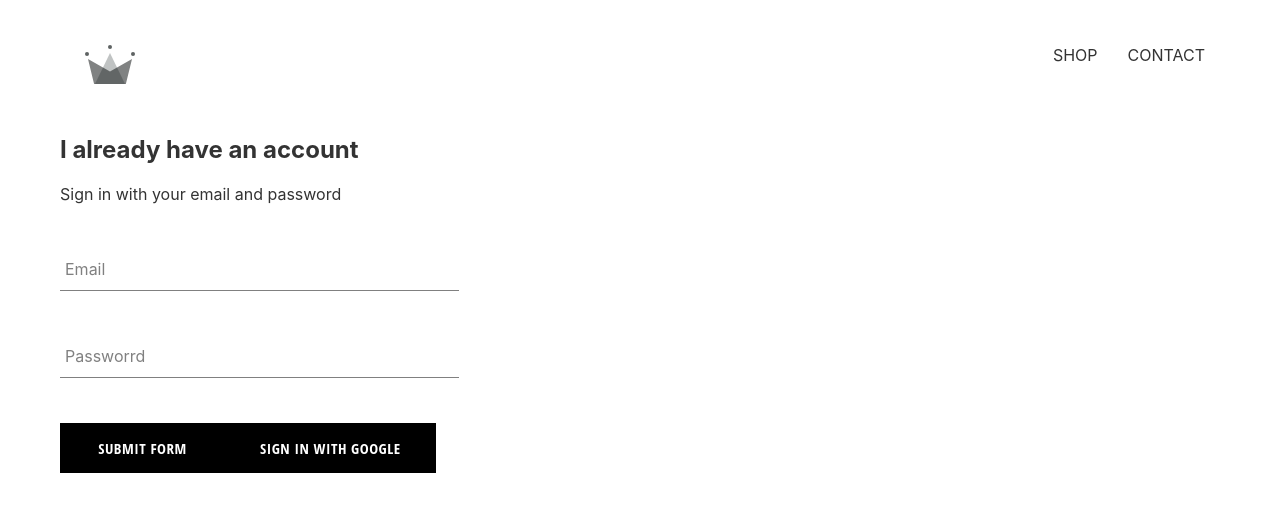
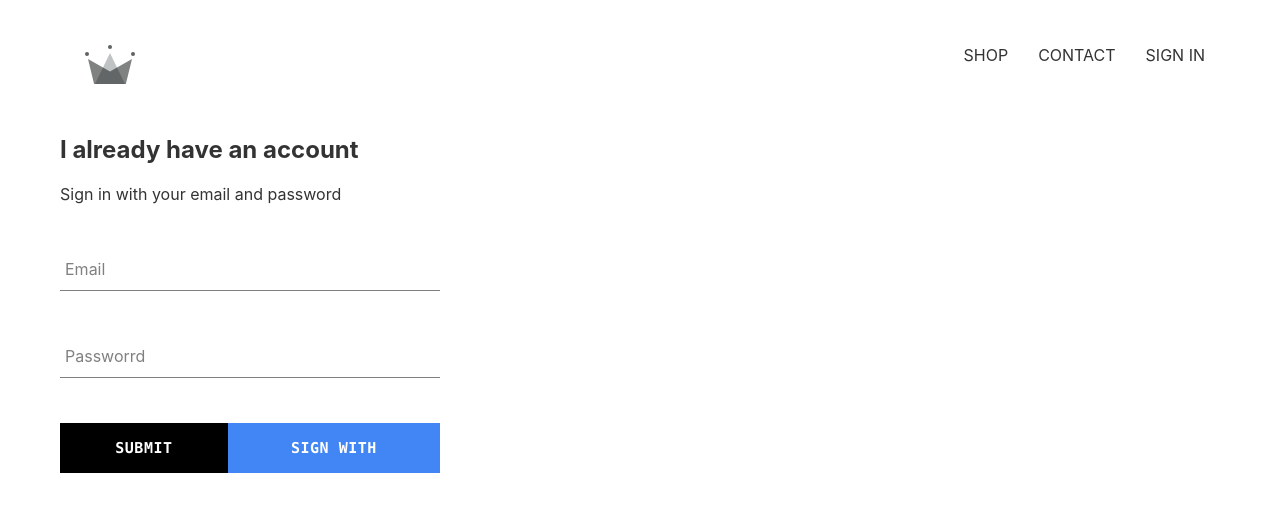
Before and after one commit to jonjj2016/online-shop, a React (Create React App) app: page /signin in a window 1280 px wide. Shown: the top 512 px of the page. Built offline with nearby package versions, Linux system fonts and the light colour scheme; no server answers.

Commit message:
integrated Firebase into application

```diff
--- a/src/App.css
+++ b/src/App.css
@@ -8,5 +8,11 @@
 
 a {
   text-decoration: none;
-  color: #333
+  color: #333;
+  font-family: source-code-pro, Menlo, Monaco, Consolas, "Courier New",
+
 }
+
+* {
+  box-sizing: border-box
+}
--- a/src/App.js
+++ b/src/App.js
@@ -1,22 +1,41 @@
-import React from 'react';
+import React, { Component } from 'react';
 import './App.css';
 import { Route, Switch } from 'react-router-dom';
 import ShopPage from './page/shop-page/shop.collection';
 import Homepage from './page/homepage/homepage.component';
 import Hader from './components/header/header.component';
 import SignInAndSignOutPage from './page/signin-and-signup-page/signin-and-signup-page.component';
+import { auth } from './firebase/firebase.utils';
 
-function App() {
-  return (
-    <div>
-      <Hader />
-      <Switch>
-        <Route exact path="/" component={Homepage} />
-        <Route path="/shop" component={ShopPage} />
-        <Route path="/signin" component={SignInAndSignOutPage} />
-      </Switch>
-    </div>
-  );
+class App extends Component {
+  constructor() {
+    super();
+    this.state = {
+      currentUser: null
+    };
+  }
+
+  //unsubscribeFromAuth=null
+  componentDidMount() {
+    auth.onAuthStateChanged(user => {
+      this.setState({ currentUser: user });
+    });
+  }
+  componentWillUnmount() {
+    this.unsubscribeFromAuth();
+  }
+  render() {
+    return (
+      <div>
+        <Hader currentUser={this.state.currentUser} />
+        <Switch>
+          <Route exact path="/" component={Homepage} />{' '}
+          <Route path="/shop" component={ShopPage} />{' '}
+          <Route path="/signin" component={SignInAndSignOutPage} />{' '}
+        </Switch>{' '}
+      </div>
+    );
+  }
 }
 
 export default App;
--- a/src/components/custom-button/custom-button.component.jsx
+++ b/src/components/custom-button/custom-button.component.jsx
@@ -1,8 +1,11 @@
 import React from 'react';
 import './custom-button.style.scss';
 
-const CustomButton = ({ children, ...otherPrrops }) => (
-  <button className="custom-button" {...otherPrrops}>
+const CustomButton = ({ children, isGoogleSignIn, ...otherPrrops }) => (
+  <button
+    className={`${isGoogleSignIn ? 'google-sign-in' : ''}  custom-button`}
+    {...otherPrrops}
+  >
     {children}
   </button>
 );
--- a/src/components/custom-button/custom-button.style.scss
+++ b/src/components/custom-button/custom-button.style.scss
@@ -1,5 +1,5 @@
 .custom-button {
-    min-width: 165px;
+    min-width: 150px;
     width: auto;
     height: 50px;
     letter-spacing: 0.5px;
@@ -9,7 +9,7 @@
     background-color: black;
     color: white;
     text-transform: uppercase;
-    font-family: 'Open Sans Condensed';
+    font-family: source-code-pro, Menlo, Monaco, Consolas, "Courier New";
     font-weight: bolder;
     border: none;
     cursor: pointer;
@@ -19,4 +19,15 @@
         color: black;
         border: 1px solid black;
     }
+
+    &.google-sign-in {
+        background-color: #4285f4;
+        color: #fff;
+
+        &:hover {
+            background-color: #357ae8;
+            color: #fff;
+            border: none
+        }
+    }
 }
--- a/src/components/header/header.component.jsx
+++ b/src/components/header/header.component.jsx
@@ -1,8 +1,9 @@
 import React from 'react';
 import './header.style.scss';
+import { auth } from '../../firebase/firebase.utils';
 import { Link } from 'react-router-dom';
 import { ReactComponent as Logo } from '../../assets/4.4 crown.svg.svg';
-const Hader = () => (
+const Hader = ({ currenUser }) => (
   <div className="header">
     <Link className="logo-container" to="/">
       <Logo className="logo" />
@@ -14,6 +15,15 @@
       <Link className="option" to="/contact">
         CONTACT
       </Link>
+      {currenUser ? (
+        <div className="option" onClick={() => auth.signOut()}>
+          SIGN OUT
+        </div>
+      ) : (
+        <Link className="option" to="/signin">
+          SIGN IN
+        </Link>
+      )}
     </div>
   </div>
 );
--- a/src/components/header/header.style.scss
+++ b/src/components/header/header.style.scss
@@ -20,6 +20,7 @@
 
         .option {
             padding: 10px 15px;
+            cursor: pointer;
         }
     }
 }
--- a/src/components/sign-in/sign-in.component.jsx
+++ b/src/components/sign-in/sign-in.component.jsx
@@ -44,11 +44,12 @@
             value={this.state.password}
             required
           />
-
-          <CustomButton type="submit">Submit Form</CustomButton>
-          <CustomButton onClick={signInWithGoogle}>
-            Sign In With Google
-          </CustomButton>
+          <div className="buttons">
+            <CustomButton type="submit">Submit Form</CustomButton>
+            <CustomButton onClick={signInWithGoogle} isGoogleSignIn>
+              Sign with Google
+            </CustomButton>
+          </div>
         </form>
       </div>
     );
--- a/src/components/sign-in/sign-in.style.scss
+++ b/src/components/sign-in/sign-in.style.scss
@@ -1,5 +1,5 @@
 .sign-in {
-    width: 30vw;
+    width: 380px;
     display: flex;
     flex-direction: column;
 
@@ -7,4 +7,9 @@
     .title {
         margin: 20px 0
     }
+
+    .buttons {
+        display: flex;
+        justify-content: space-between
+    }
 }
```
